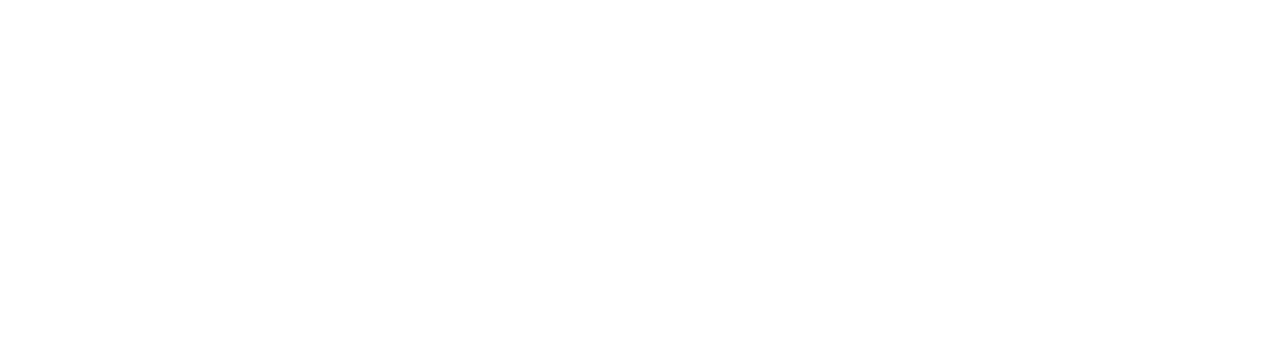
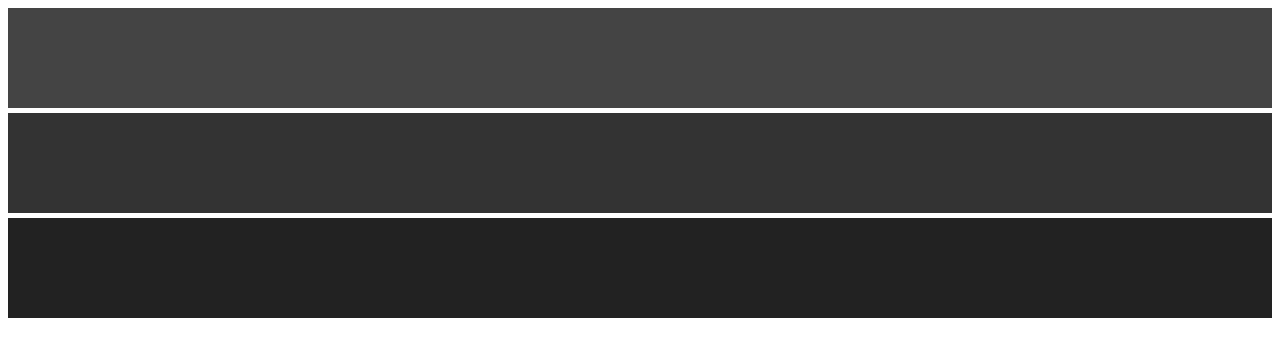
Before and after one commit to nicolas293/app, a plain HTML site: page index.html in a window 1280 px wide. Drawn offline with Linux system fonts and the light colour scheme.

Commit message:
Main file Commid

```diff
--- a/css/style.css
+++ b/css/style.css
@@ -1,17 +1,37 @@
 #wrapper {
     display: grid;
+    grid-gap: 5px;
+    grid-template-rows: 100px 100px 100px;
+    grid-template-areas:
+        "h h h h h h h h h h h"
+        "c c c c c c c c c c c"
+        "f f f f f f f f f f f";
+
 }
 
 #header {
     display: grid;
+    grid-area: h;
 }
 #mainHeader {
     display: grid;
+    background: #444;
 }
 
 #content {
     display: grid;
+    grid-area: c;
 }
 #mainContent {
     display: grid;
+    background: #333;
 }
+
+#footer {
+    display: grid;
+    grid-area: f;
+}
+#mainFooter {
+    display: grid;
+    background: #222;
+}
--- a/index.html
+++ b/index.html
@@ -8,14 +8,24 @@
 </head>
 <body>
     <div id="wrapper">
+        <!-- Шапка Сайта -->
 
         <div id="header">
             <div id="mainHeader">
 
             </div>
         </div>
+
+        <!-- Контеннт Сайта -->
         <div id="content">
             <div id="mainContent">
+
+            </div>
+        </div>
+
+        <!-- Футер Сайта -->
+        <div id="footer">
+            <div id="mainFooter">
 
             </div>
         </div>
```
